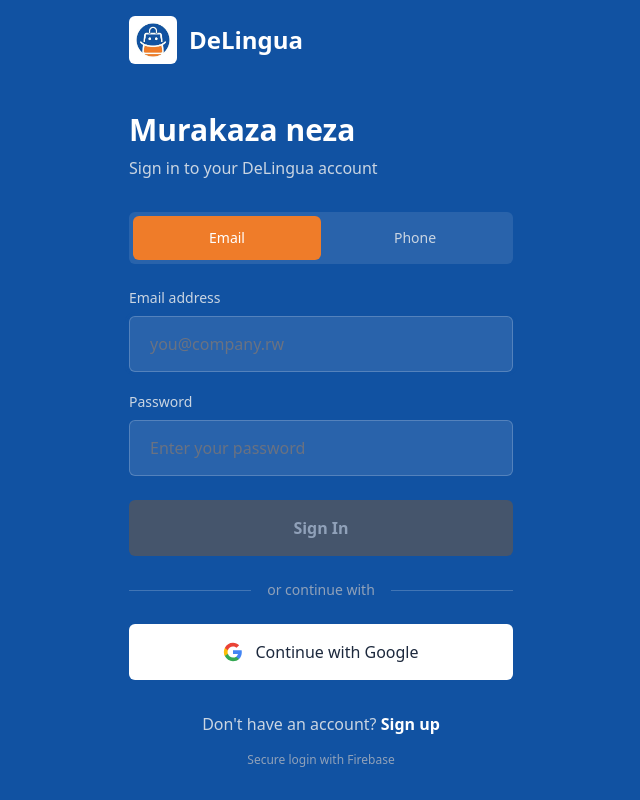
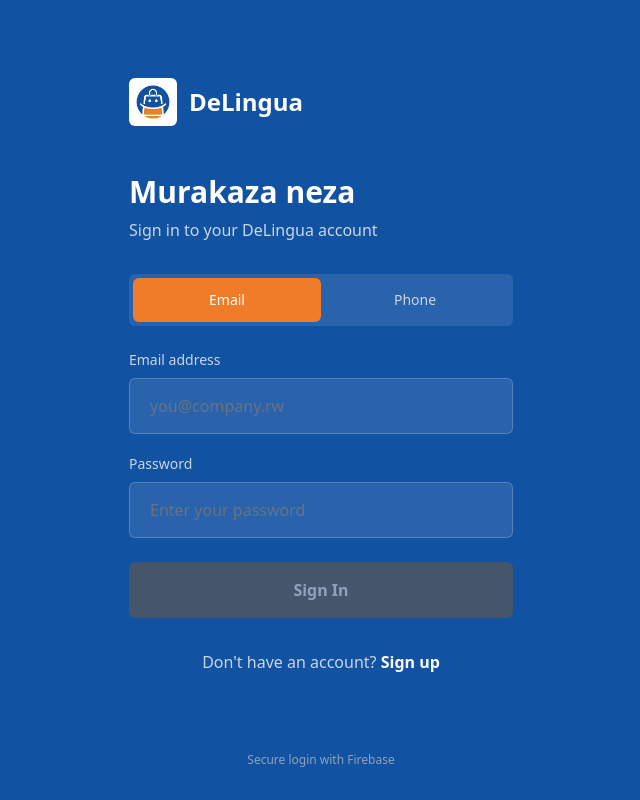
Before and after one commit to Nick-Lemy/de-lingua, a Next.js app: page /login in a window 1280 px wide. Shown: the whole page, without its empty margins (319-959 px from the left). Built offline with nearby package versions, Linux system fonts and the light colour scheme; no server answers.

Commit message:
refactor: remove social login section from LoginPage for a cleaner interface

```diff
--- a/app/login/page.tsx
+++ b/app/login/page.tsx
@@ -222,40 +222,6 @@
           )}
         </button>
 
-        {/* Divider */}
-        <div className="flex items-center gap-4 my-6">
-          <div className="flex-1 h-px bg-white/20" />
-          <span className="text-slate-400 text-sm">or continue with</span>
-          <div className="flex-1 h-px bg-white/20" />
-        </div>
-
-        {/* Social Login */}
-        <button
-          onClick={handleGoogleSignIn}
-          disabled={isSubmitting || !isConfigured}
-          className="w-full py-4 font-medium rounded-md bg-white text-slate-800 flex items-center justify-center gap-3 disabled:opacity-50"
-        >
-          <svg width="20" height="20" viewBox="0 0 24 24">
-            <path
-              fill="#4285F4"
-              d="M22.56 12.25c0-.78-.07-1.53-.2-2.25H12v4.26h5.92c-.26 1.37-1.04 2.53-2.21 3.31v2.77h3.57c2.08-1.92 3.28-4.74 3.28-8.09z"
-            />
-            <path
-              fill="#34A853"
-              d="M12 23c2.97 0 5.46-.98 7.28-2.66l-3.57-2.77c-.98.66-2.23 1.06-3.71 1.06-2.86 0-5.29-1.93-6.16-4.53H2.18v2.84C3.99 20.53 7.7 23 12 23z"
-            />
-            <path
-              fill="#FBBC05"
-              d="M5.84 14.09c-.22-.66-.35-1.36-.35-2.09s.13-1.43.35-2.09V7.07H2.18C1.43 8.55 1 10.22 1 12s.43 3.45 1.18 4.93l2.85-2.22.81-.62z"
-            />
-            <path
-              fill="#EA4335"
-              d="M12 5.38c1.62 0 3.06.56 4.21 1.64l3.15-3.15C17.45 2.09 14.97 1 12 1 7.7 1 3.99 3.47 2.18 7.07l3.66 2.84c.87-2.6 3.3-4.53 6.16-4.53z"
-            />
-          </svg>
-          Continue with Google
-        </button>
-
         <p className="text-center text-slate-300 mt-8">
           Don&apos;t have an account?{" "}
           <Link href="/onboarding" className="text-white font-semibold">
```
